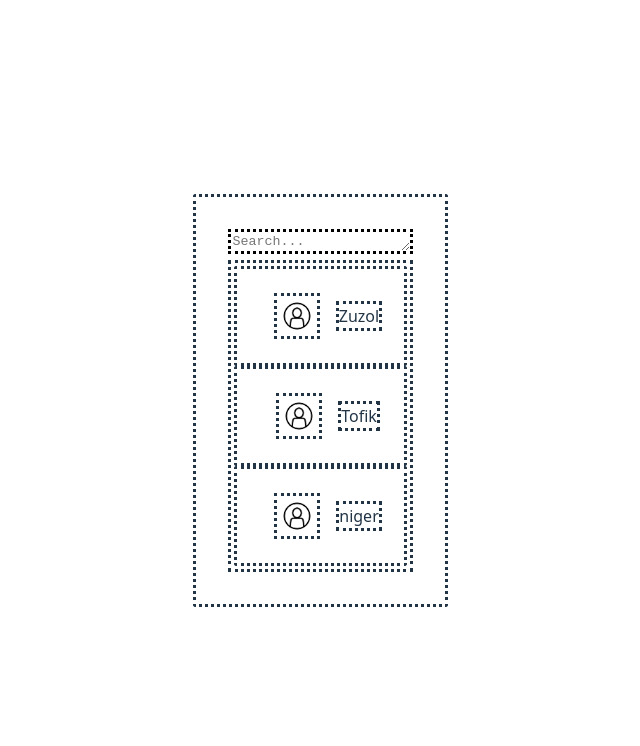
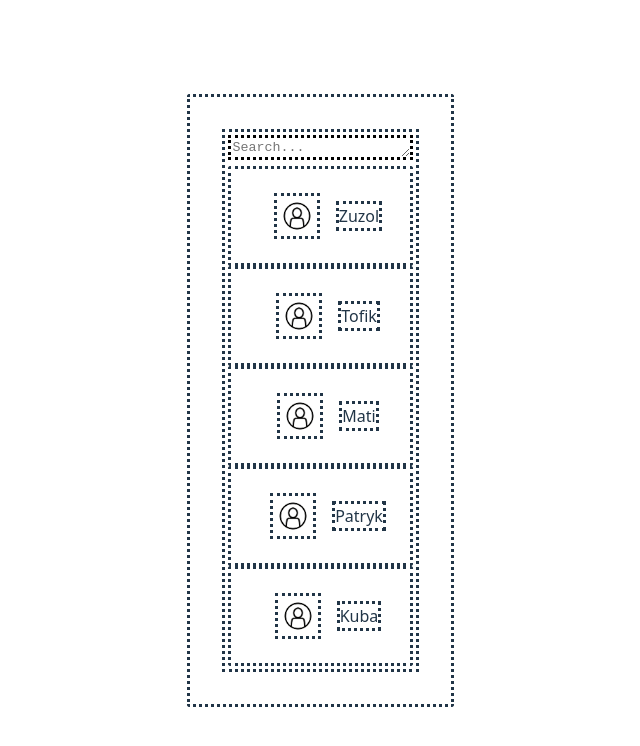
Before and after one commit to MateuszMieszko/loqui-chat-app, a React (Vite) app in the folder webpage/: page / in a window 1280 px wide. Shown: the top 746 px of the page, without its empty margins (320-960 px from the left). Built offline with nearby package versions, Linux system fonts and the light colour scheme.

Commit message:
Moved SearchBar inside UsersList; Added searching among users

```diff
--- a/webpage/src/App.jsx
+++ b/webpage/src/App.jsx
@@ -1,14 +1,12 @@
 import './App.css'
 import UsersList from "./components/UsersList";
-import SearchBar from './components/SearchBar';
 
 function App() {
 
-  const users = [ "Zuzol", "Tofik", "niger" ];
+  const users = [ "Zuzol", "Tofik", "Mati", "Patryk", "Kuba" ];
 
   return (
     <>
-      <SearchBar />
       <UsersList users={users} />
     </>
   )
--- a/webpage/src/components/UsersList.jsx
+++ b/webpage/src/components/UsersList.jsx
@@ -1,11 +1,33 @@
+import { useState } from "react"
 import UserPlate from "./UserPlate"
+import SearchBar from "./SearchBar";
 
 export default function UsersList({ users, onClick=undefined }) {
+
+    const [ searchedUsers, setSearchedUsers ] = useState(users);
+
+    function handleChange(e) {
+        console.log(e.target.value);
+        const newText = e.target.value;
+        let newUsers = [[], [], [], []];
+        for ( let user of users ) {
+            console.log(user.substring(0, newText.length));
+            console.log(user.substring(0, newText.length) === newText);
+            if(user.substring(0, newText.length) === newText) newUsers[0].push(user);
+            else if(user.toLowerCase().substring(0, newText.length) === newText.toLowerCase()) newUsers[1].push(user);
+            else if(user.includes(newText)) newUsers[2].push(user);
+            else newUsers[3].push(user);
+        }
+        console.log(newUsers);
+        setSearchedUsers(newUsers[0].concat(newUsers[1]).concat(newUsers[2]).concat(newUsers[3]));
+    }
+
     return (
         <div
             className="usersList"
             >
-                {users.map((user) => <UserPlate onClick={onClick}> {user} </UserPlate>)}
+                <SearchBar handleChange={handleChange}/>
+                {searchedUsers.map((user) => <UserPlate onClick={onClick}> {user} </UserPlate>)}
             </div>
     )
 }
```
